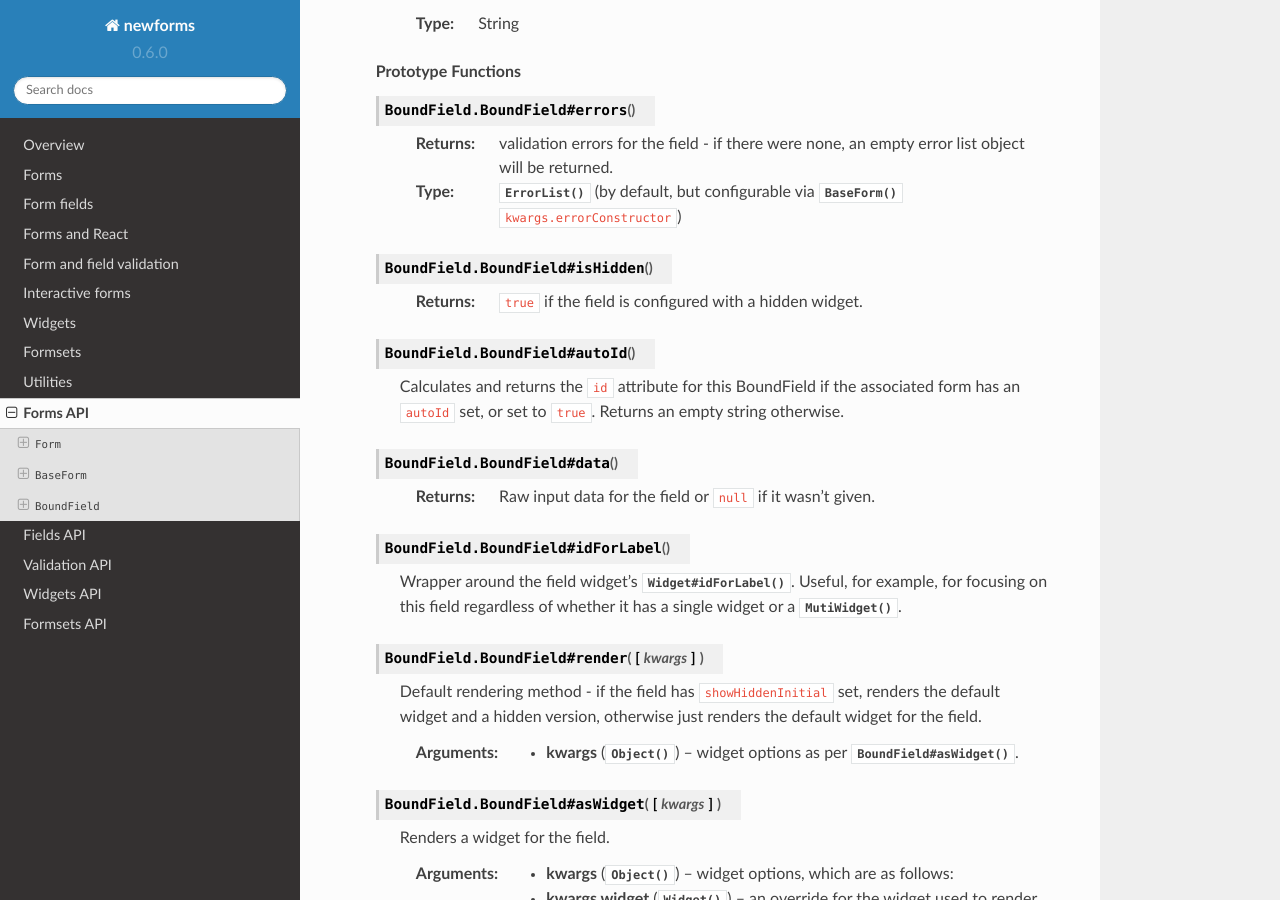
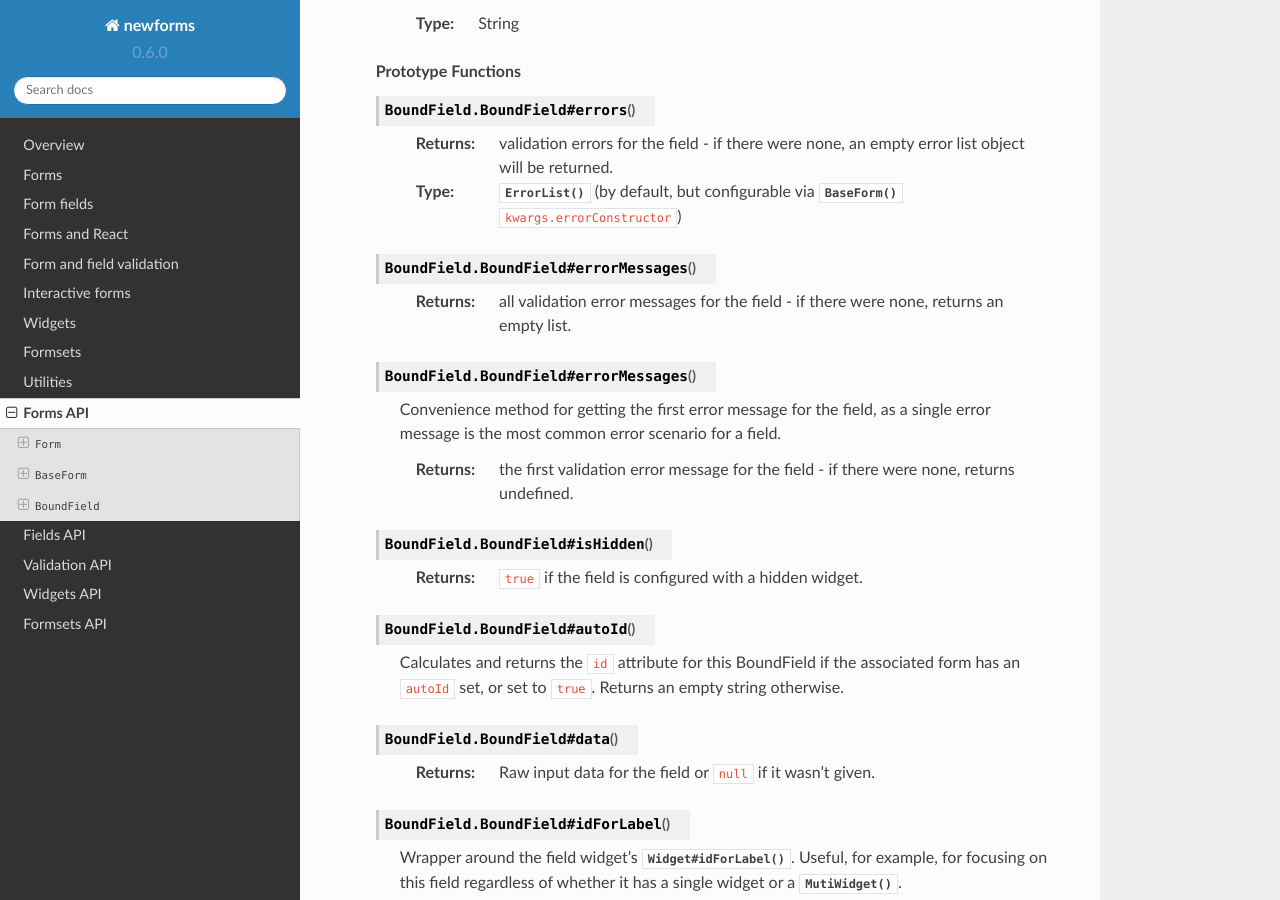
Before and after one commit to insin/newforms, a Sphinx documentation site: the page built from docs/forms_api.rst, in a window 1280 px wide and 900 px high, scrolled down 9231 px. Built offline with Sphinx 7.4.7 and the Read the Docs theme 2.0.0, drawn with Linux system fonts in a browser that asks for light colours.

Commit message:
Added errorMessage() and errorMessages() to BoundField

```diff
--- a/CHANGES.rst
+++ b/CHANGES.rst
@@ -34,6 +34,9 @@ New Features
   cleaning (``form.partialClean(fieldNames)``) of data.
 * Added a ``validate`` option to ``form.setData()`` to support setting incomplete
   data in a controlled form without triggering required field validation errors.
+* Added ``.errorMessage()`` and ``.errorMessages()`` to BoundField as a
+  convenience for accessing error message strings, instead of having to go
+  through ``.errors()`` and use the ErrorList API.
 
 Changes
 -------
--- a/docs/forms_api.rst
+++ b/docs/forms_api.rst
@@ -518,6 +518,21 @@ Forms API
 
       :type: :js:class:`ErrorList` (by default, but configurable via :js:class:`BaseForm` ``kwargs.errorConstructor``)
 
+   .. js:function:: BoundField#errorMessages()
+
+      :returns:
+         all validation error messages for the field - if there were none,
+         returns an empty list.
+
+   .. js:function:: BoundField#errorMessages()
+
+      Convenience method for getting the first error message for the field, as
+      a single error message is the most common error scenario for a field.
+
+      :returns:
+         the first validation error message for the field - if there were none,
+         returns undefined.
+
    .. js:function:: BoundField#isHidden()
 
       :returns: ``true`` if the field is configured with a hidden widget.
```
Also changed, not shown: 1 other file.
